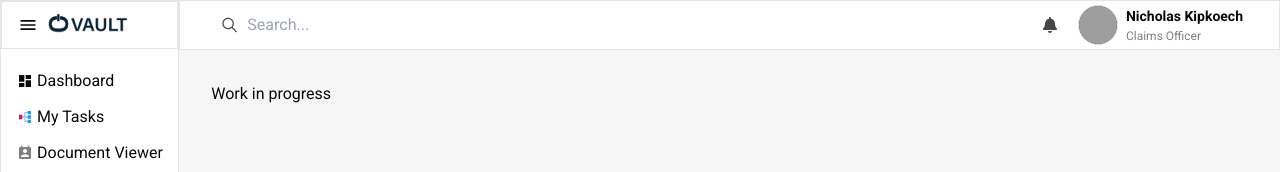
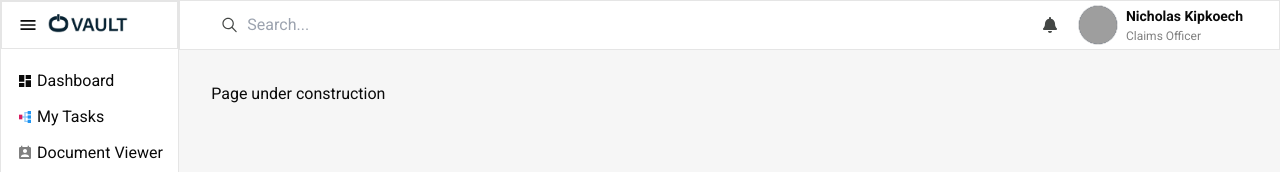
Before and after one commit to Nicholas-Kipkoech/Bima-Vault, a React (Vite) app: page /calendar in a window 1280 px wide. Shown: the top 172 px of the page. Built offline with nearby package versions, Linux system fonts and the light colour scheme; grey boxes are pictures that could not be loaded.

Commit message:
refactor the description on the work in progress page

```diff
--- a/src/pages/calendar/Calendar.tsx
+++ b/src/pages/calendar/Calendar.tsx
@@ -1,7 +1,7 @@
 import React from 'react'
 
 const Calendar: React.FC<{}> = () => {
-  return <div>Work in progress</div>
+  return <div>Page under construction</div>
 }
 
 export default Calendar
--- a/src/pages/document-viewer/DocumentViewer.tsx
+++ b/src/pages/document-viewer/DocumentViewer.tsx
@@ -1,7 +1,7 @@
 import React from 'react'
 
 const DocumentViewer: React.FC<{}> = () => {
-  return <div>Work in progress</div>
+  return <div>Page under construction</div>
 }
 
 export default DocumentViewer
--- a/src/pages/perfomance/AvgPerfomanceChart.tsx
+++ b/src/pages/perfomance/AvgPerfomanceChart.tsx
@@ -61,7 +61,7 @@ export function AvgPerfomanceChart() {
 
             <ChartTooltip
               cursor={false}
-              content={<ChartTooltipContent  />}
+              content={<ChartTooltipContent />}
             />
             <Bar dataKey="desktop" fill="#092332" barSize={10} />
           </BarChart>
```
